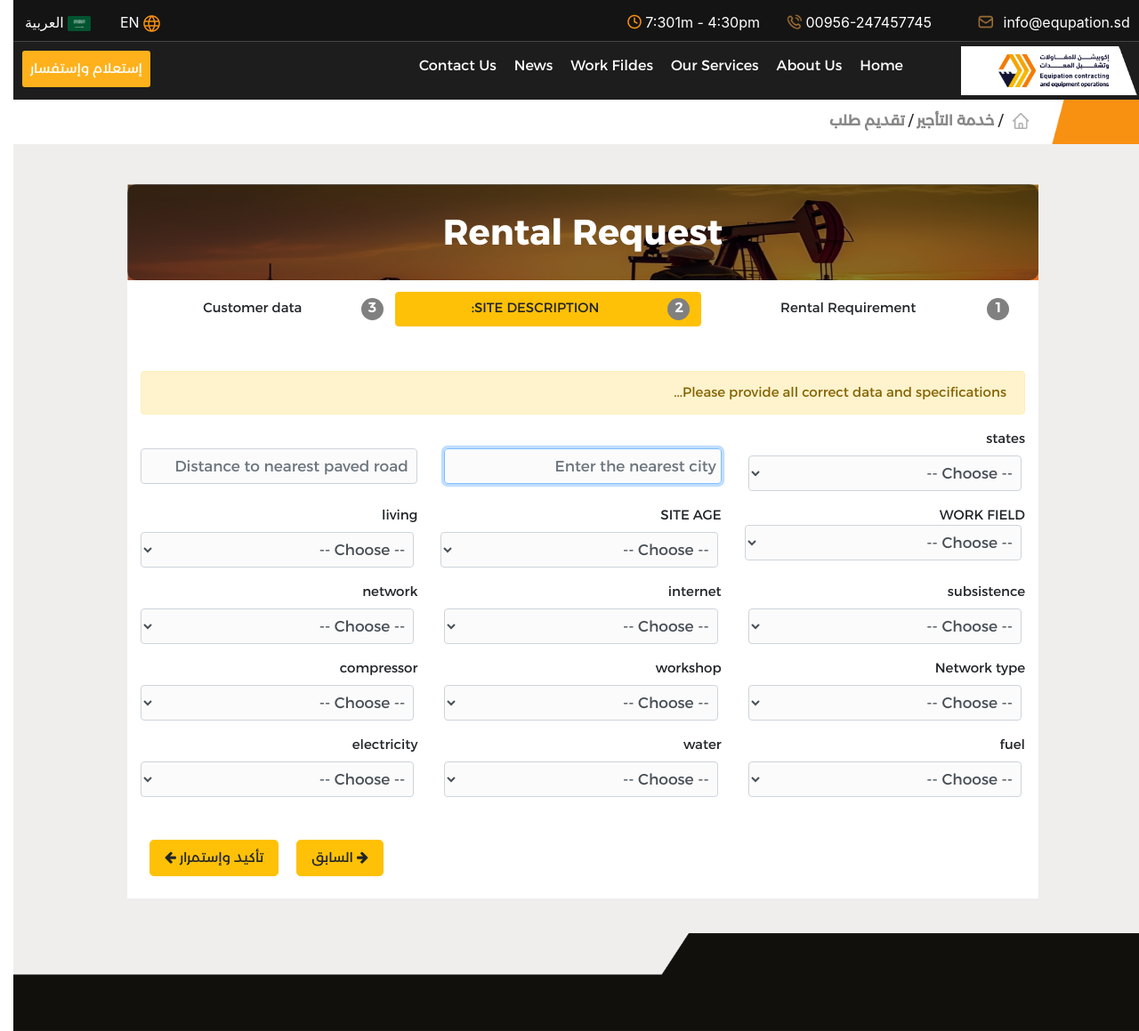
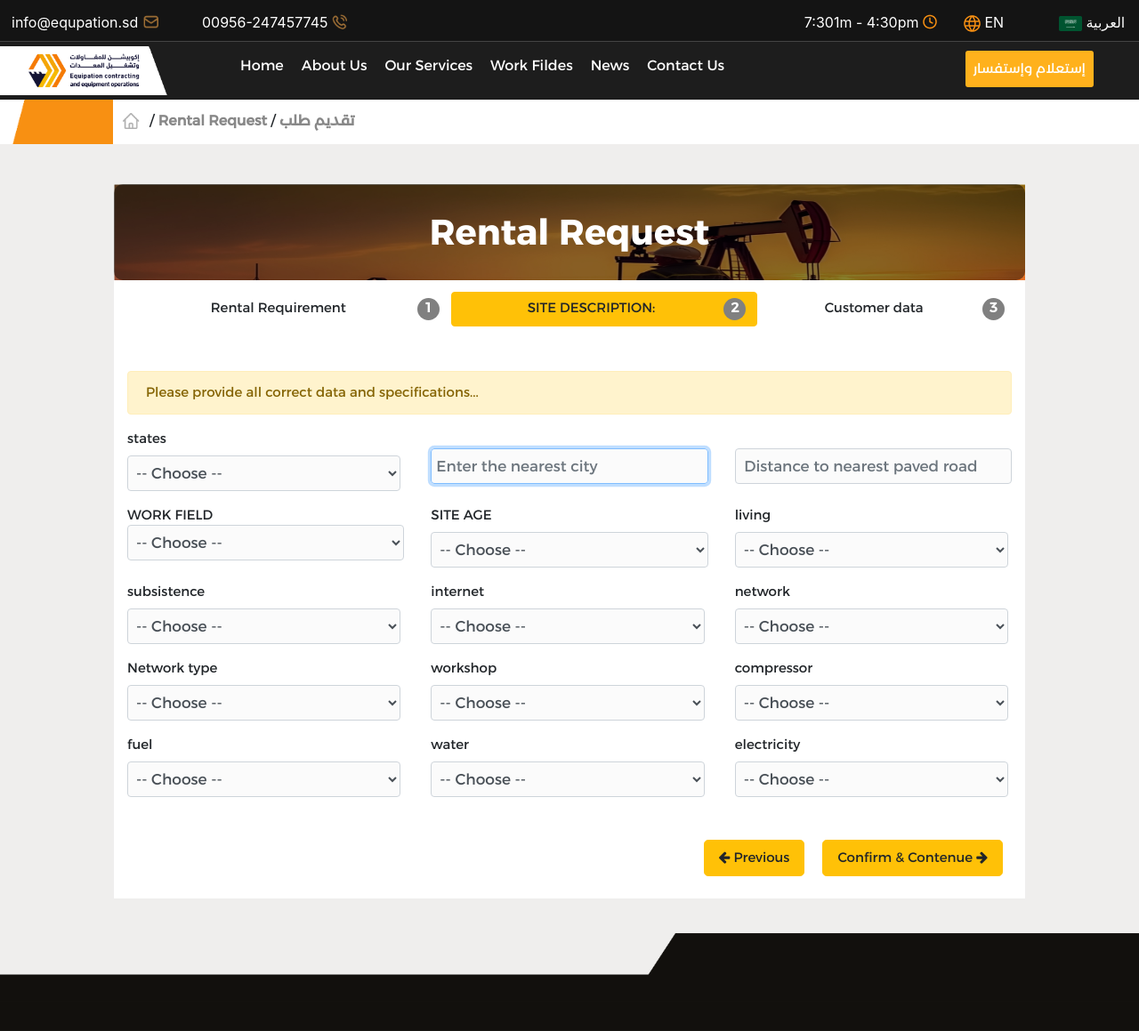
Before and after one commit to mohamedsaid-sd/equpation, a PHP site: page /rental.php in a window 1280 px wide, after a click that opens the changed part. Shown: the top 1159 px of the page at 89% size. Run offline with PHP 8.4, Linux system fonts and the light colour scheme; some libraries are stand-ins or nearby versions.

Commit message:
update style and buttons for ready forms

```diff
--- a/css/style-eng.css
+++ b/css/style-eng.css
@@ -727,6 +727,7 @@ h2{
 
 #fildes h5{
 	font-family:  Montserrat-Arabic-Bold ;
+	text-align: left;
 }
 
 #fildes h2{
@@ -739,7 +740,7 @@ h2{
 	margin : 20px;:
 	color: red;
 	background-color: #fff;
-	text-align: right;
+	text-align: left;
 }
 
 #fildes .row:hover{
@@ -772,7 +773,7 @@ h2{
 	font-size: 17px;
 	background-color: rgb(254 , 242 , 227);
 	padding: 8px;
-	margin-left : 5px;
+	margin-right : 5px;
 	font-weight: bolder;
 }
 
--- a/opration.php
+++ b/opration.php
@@ -183,7 +183,7 @@ if($_SESSION['lang'] == "ar"){ ?>
 <section id="pointer">
 	<img src="images/pointer/divider.png"/>
 	<a href="index.php"><img style="height: 30px;" src="images/pointer/home.png"></a>
-	/ <a href="services.php?id=opration"><b> خدمة التشغيل </b></a> / <a href="#"><b> تقديم طلب </b></a>
+	/ <a href="services.php?id=opration"><b> <?php echo _forms_oprations_title; ?> </b></a> / <a href="#"><b> تقديم طلب </b></a>
 </section>
 
 <section id="forms">
--- a/rental.php
+++ b/rental.php
@@ -20,7 +20,12 @@ if(isset($_GET['lang'])){
 <meta charset="utf-8"/>
 <meta content="width=device-width, initial-scale=0.7" name="viewport">
 <link href="vendor/bootstrap-icons/bootstrap-icons.css" rel="stylesheet"/>
-<link rel="stylesheet" type="text/css" href="css/style.css"/>
+<?php
+if($_SESSION['lang'] == "ar"){ ?>
+<link rel="stylesheet" type="text/css" href="css/style.css">
+<?php }elseif ($_SESSION['lang'] == "en") {?>
+<link rel="stylesheet" type="text/css" href="css/style-eng.css">
+ <?php } ?>
 <link rel="stylesheet" type="text/css" href="css/font-awesome.css"/>
 <link rel="stylesheet" type="text/css" href="css/bootstrap.min.css"/>
 <link href="vendor/css/style.css" rel="stylesheet"/>
@@ -178,7 +183,7 @@ if(isset($_GET['lang'])){
 <section id="pointer">
 	<img src="images/pointer/divider.png"/>
 	<a href="index.php"><img style="height: 30px;" src="images/pointer/home.png"></a>
-	/ <a href="services.php?id=rental"><b> خدمة التأجير </b></a> / <a href="#"><b> تقديم طلب </b></a>
+	/ <a href="services.php?id=rental"><b> <?php echo _forms_rental_title; ?> </b></a> / <a href="#"><b> تقديم طلب </b></a>
 </section>
 
 <section id="forms">
@@ -233,7 +238,7 @@ if(isset($_GET['lang'])){
       <?php if($_SESSION['lang'] == "ar"){ ?>
    <div class="col-md-4 form-group">
                <label> نوع المعدة </label>
-                  <select class="form-control mr-1" name="machine_type" id="machine_type"  required>
+                  <select class="form-control mr-1" name="machine_type" id="machine_type" >
                     <option value="" disabled selected> -- اختار نوع المعدة  -- </option>
                     <option value="حفار"> حفار </option>
                     <option value="لوبد">  لوبد </option>
@@ -254,7 +259,7 @@ if(isset($_GET['lang'])){
  <div class="col-md-4 form-group">
                 Equipment type:  <br/>
 
-                  <select class="form-control mr-1" name="machine_type" id="machine_type"  required>
+                  <select class="form-control mr-1" name="machine_type" id="machine_type" >
                     <option value="" disabled selected> --   Choose  -- </option>
                     <option value="Digger"> Digger </option>
                     <option value="LOBID">  LOBID </option>
@@ -280,13 +285,13 @@ if(isset($_GET['lang'])){
 
                 <div class="form-group col-md-4">
         <label>    <?php echo _forms_rental_step4; ?></label>
-         <input type="number" class="form-control" id="inputDate" name="requested_number"  required />
+         <input type="number" class="form-control" id="inputDate" name="requested_number"  />
 
       </div>
 
       <div class="form-group col-md-4">
         <label>    <?php echo _forms_rental_step5; ?></label>
-         <input type="text" class="form-control" id="inputDate" name="size_machine"  required />
+         <input type="text" class="form-control" id="inputDate" name="size_machine"  />
 
       </div>
 
@@ -399,11 +404,15 @@ if(isset($_GET['lang'])){
       </div>
 
 
+           <?php if($_SESSION['lang'] == "ar"){ ?>
         <div style="text-align: left;">
-
           <button class="btn btn-warning nextBtn btn-lg" type="button"> تأكيد وإستمرار <i class="icon-arrow-left"></i> </button>
-
         </div>
+        <?php }else{ ?>
+        <div style="float: right;">
+          <button class="btn btn-warning nextBtn btn-lg" type="button">  <i class="icon-arrow-right"></i> Confirm and continue  </button>
+        </div>
+        <?php } ?>
 
         </div>
       </div>
@@ -866,12 +875,18 @@ if(isset($_GET['lang'])){
 
       <br/>
 
+             <?php if($_SESSION['lang'] == "ar"){ ?>
           <div style="text-align: left;">
-
-          <button class="btn btn-warning nextBtn btn-lg pull-right" type="button"> تأكيد وإستمرار <i class="icon-arrow-left"></i> </button>
-
+          <button class="btn btn-warning nextBtn btn-lg pull-left" type="button"> تأكيد وإستمرار <i class="icon-arrow-left"></i> </button>
           <button class="btn btn-warning prevBtn btn-lg pull-left" type="button"> <i class="icon-arrow-right"></i> السابق  </button>
           </div>
+          <?php }else{ ?>
+          <div style="float: right;">
+          <button class="btn btn-warning prevBtn btn-lg pull-left" type="button">  Previous <i class="icon-arrow-left"></i> </button>
+          <button class="btn btn-warning nextBtn btn-lg pull-left" type="button"> <i class="icon-arrow-right"></i> Confirm & Contenue  </button>
+          </div>
+          <?php } ?>
+
         </div>
       </div>
     </div>
@@ -1057,12 +1072,17 @@ if(isset($_GET['lang'])){
 
       <br/><br/>
 
+            <?php if($_SESSION['lang'] == "ar"){ ?>
       <div style="text-align: left;">
-
           <button class="btn btn-success btn-lg pull-right" type="submit"> تأكيد إرسال الطلب <i class="icon-check"></i> </button>
-
-          <button class="btn btn-warning prevBtn btn-lg pull-left" type="button"> <i class="icon-arrow-right"></i> السابق </button>
-        </div>
+           <button class="btn btn-warning prevBtn btn-lg pull-left" type="button"> <i class="icon-arrow-right"></i> السابق </button>
+      </div>
+      <?php }else{ ?>
+        <div style="text-align: left;float: right;">
+           <button class="btn btn-warning prevBtn btn-lg pull-left" type="button"> Previous <i class="icon-arrow-left"></i>  </button>
+           <button class="btn btn-success btn-lg pull-right" type="submit"> Send Request <i class="icon-check"></i> </button>
+      </div>
+      <?php } ?>
         </div>
       </div>
     </form></div>
```
Also changed, not shown: maintenance.php (+33 -12 lines).
